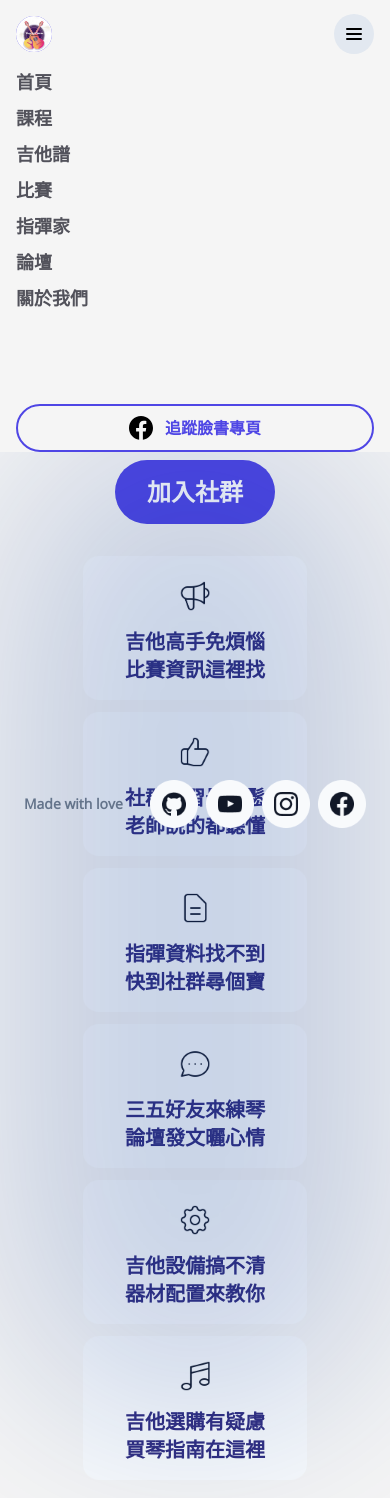
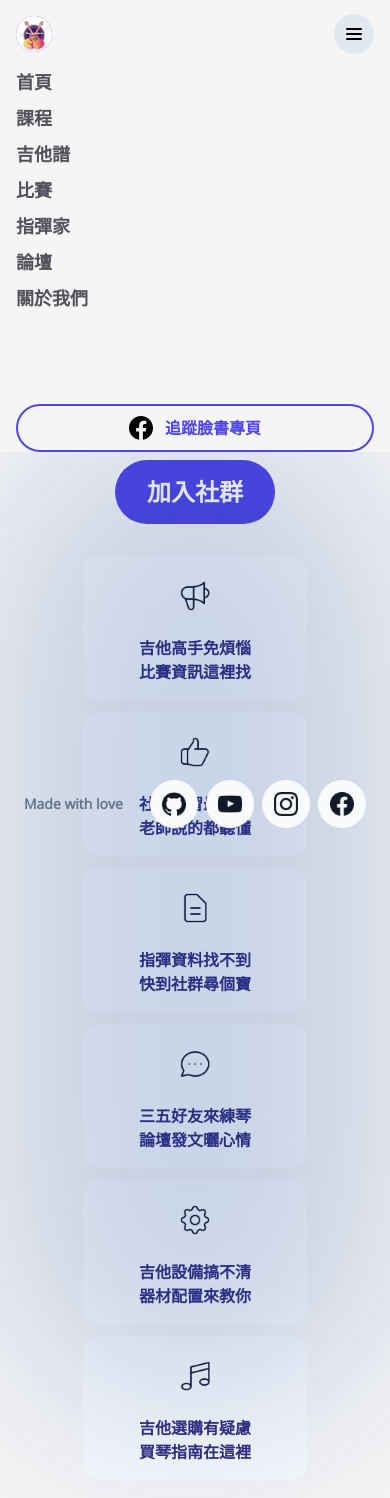
Before and after one commit to Fingerstyle-Taiwan/nextjs-frontend, a Next.js app: page / in a window 390 px wide. Shown: the top 1498 px of the page. Built offline with nearby package versions, Linux system fonts and the light colour scheme.

Commit message:
fix(home): set ItemBlock component with two desc

```diff
--- a/components/Home/ItemBlock/constants.ts
+++ b/components/Home/ItemBlock/constants.ts
@@ -1,26 +1,32 @@
 export const itemBlocksContent = [
   {
     icon: "/home/speakerphone.png",
-    desc: "吉他高手免煩惱比賽資訊這裡找"
+    desc1: "吉他高手免煩惱",
+    desc2: "比賽資訊這裡找"
   },
   {
     icon: "/home/thumb-up.png",
-    desc: "社群學習最輕鬆老師說的都聽懂"
+    desc1: "社群學習最輕鬆",
+    desc2: "老師說的都聽懂"
   },
   {
     icon: "/home/document-text.png",
-    desc: "指彈資料找不到快到社群尋個寶"
+    desc1: "指彈資料找不到",
+    desc2: "快到社群尋個寶"
   },
   {
     icon: "/home/chat.png",
-    desc: "三五好友來練琴論壇發文曬心情"
+    desc1: "三五好友來練琴",
+    desc2: "論壇發文曬心情"
   },
   {
     icon: "/home/cog.png",
-    desc: "吉他設備搞不清器材配置來教你"
+    desc1: "吉他設備搞不清",
+    desc2: "器材配置來教你"
   },
   {
     icon: "/home/music-note.png",
-    desc: "吉他選購有疑慮買琴指南在這裡"
+    desc1: "吉他選購有疑慮",
+    desc2: "買琴指南在這裡"
   }
 ];
--- a/components/Home/ItemBlock/index.tsx
+++ b/components/Home/ItemBlock/index.tsx
@@ -2,15 +2,19 @@ import Icon from "../../shared/Icon";
 
 interface ItemBlockProps {
   icon: string;
-  desc: string;
+  desc1: string;
+  desc2: string;
 }
 
 const ItemBlock = (props: ItemBlockProps) => {
-  const { icon, desc } = props;
+  const { icon, desc1, desc2 } = props;
   return (
-    <div className="w-56 h-36 bg-[#f8fafc] rounded-2xl flex flex-col justify-between items-center pt-[22px] pb-4 px-10">
+    <div className="w-56 h-36 bg-[#f8fafc] rounded-2xl flex flex-col justify-between items-center pt-[22px] pb-4">
       <Icon path={icon} width={36} height={36} />
-      <div className="desc text-xl font-semibold text-mainDark">{desc}</div>
+      <div>
+        <div className="desc text-base lg:text-xl font-semibold text-mainDark">{desc1}</div>
+        <div className="desc text-base lg:text-xl font-semibold text-mainDark">{desc2}</div>
+      </div>
     </div>
   );
 }
--- a/components/Home/index.tsx
+++ b/components/Home/index.tsx
@@ -24,7 +24,7 @@ const Home = () => {
             itemBlocksContent.map((item, index) => {
               return (
                 <div key={index} className="flex justify-center">
-                  <ItemBlock icon={item.icon} desc={item.desc} />
+                  <ItemBlock icon={item.icon} desc1={item.desc1} desc2={item.desc2} />
                 </div>
               )
             })
```
